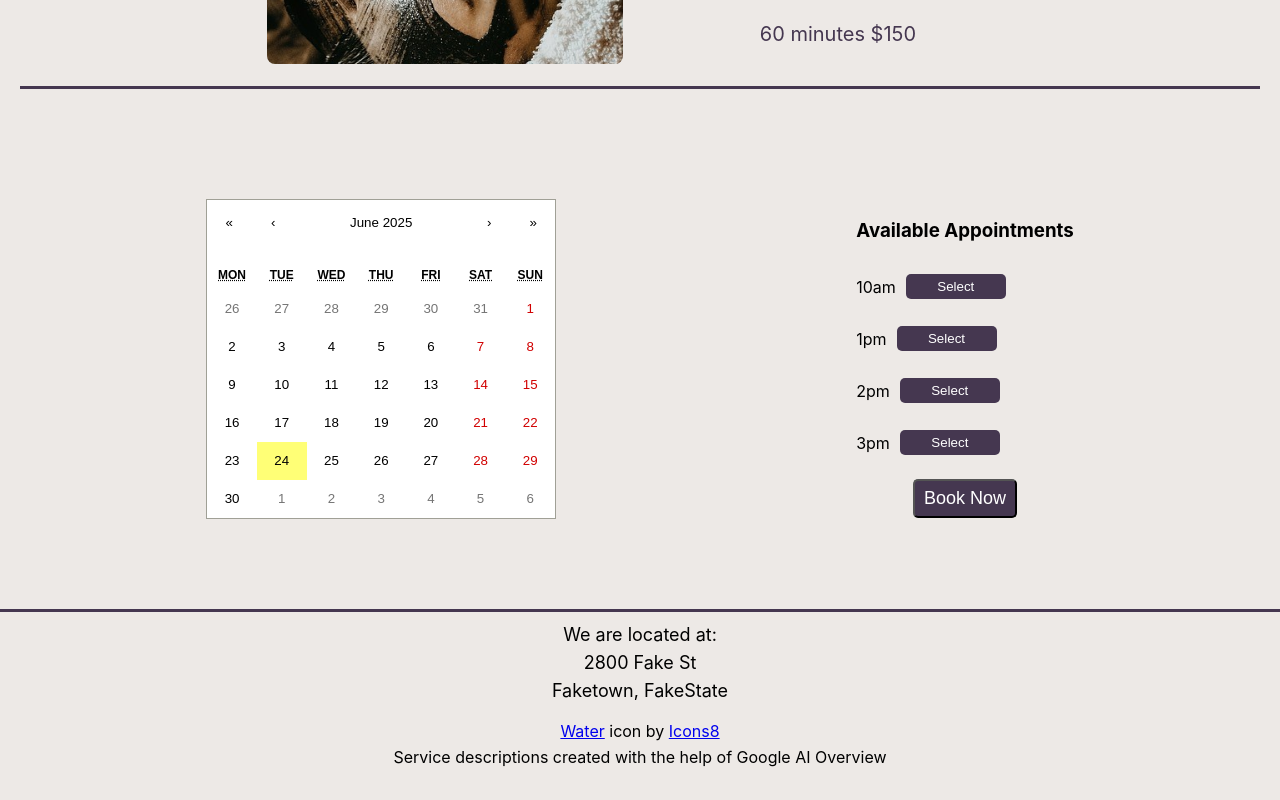
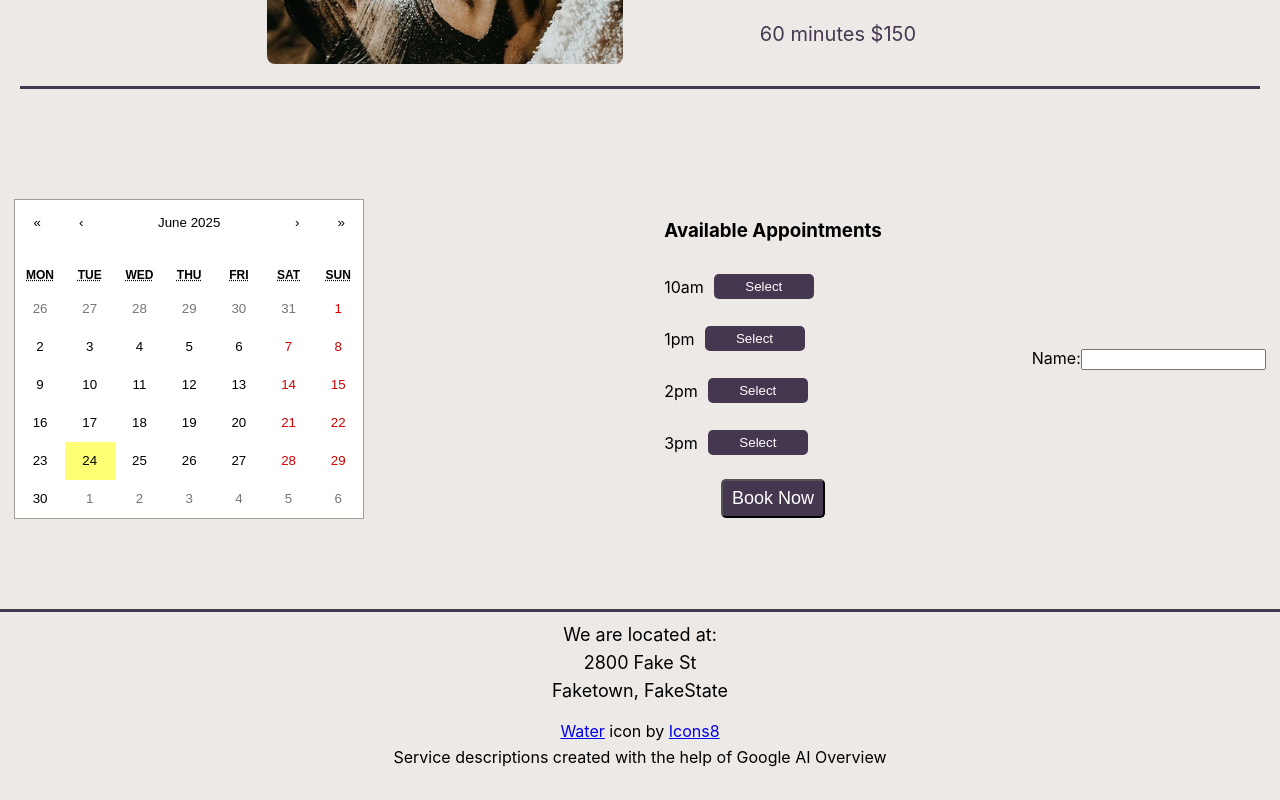
Before and after one commit to LaurenCummings/spa-project, a React (Vite) app: page / in a window 1280 px wide. Shown: the part 3684-4484 px from the top of the page. Built offline with nearby package versions, Linux system fonts and the light colour scheme; a web font is replaced by a local one.

Commit message:
started creating section for user info

```diff
--- a/src/components/BookNow.jsx
+++ b/src/components/BookNow.jsx
@@ -28,6 +28,12 @@ function BookNow() {
                 </div>
                 <button className="book-now-btn">Book Now</button>
             </div>
+            <div className="user-info">
+                <form>
+                    <label>Name:</label>
+                    <input></input>
+                </form>
+            </div>
         </div>
     )
 }
```
